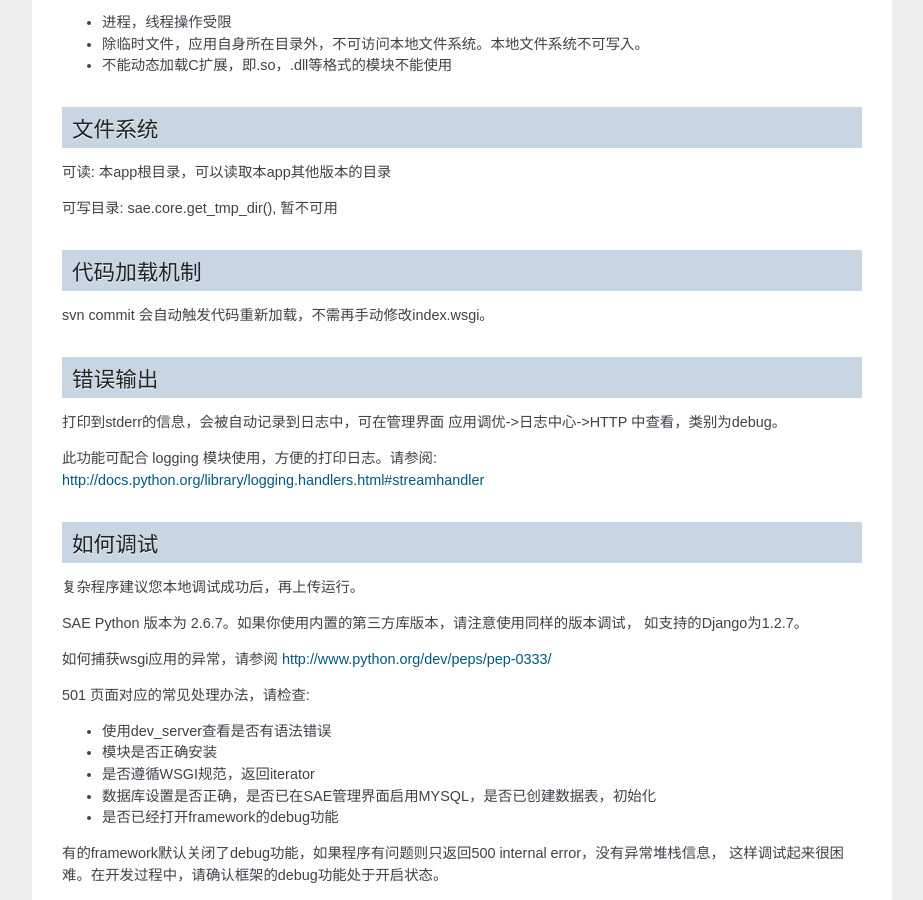
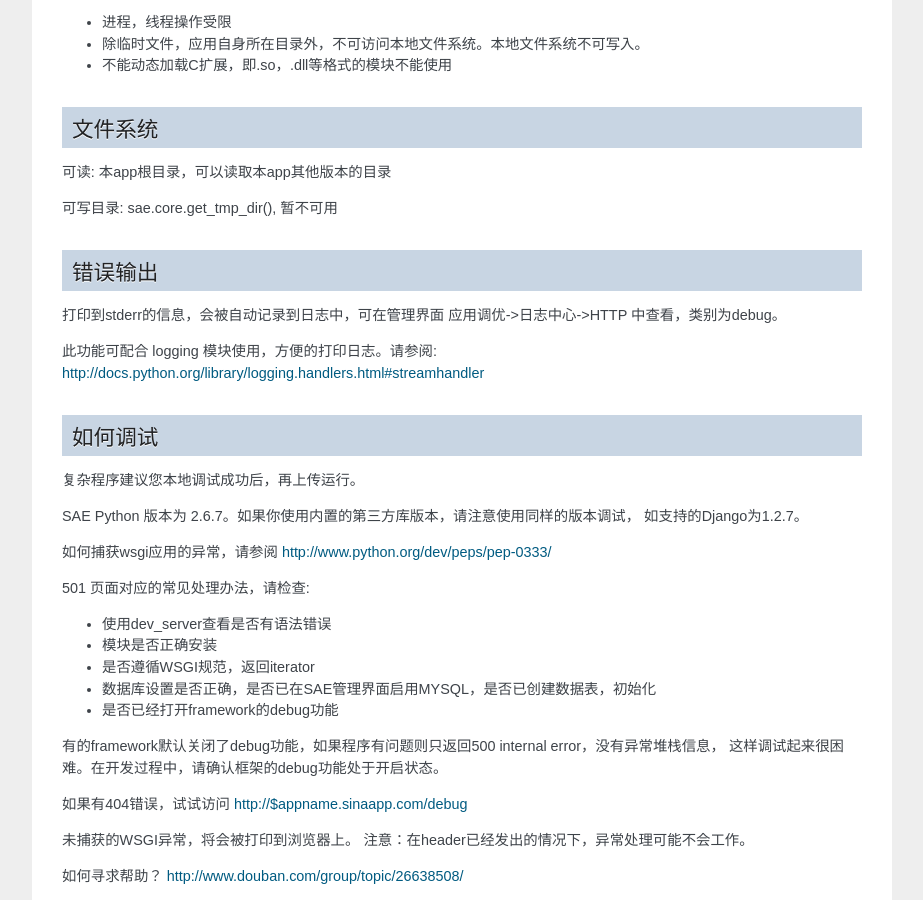
Before and after one commit to sinacloud/sae-python-dev-guide, a Sphinx documentation site: the page built from docs/runtime.rst, in a window 1280 px wide and 900 px high, scrolled down 1515 px. Shown: the whole window, without its empty margins (198-1121 px from the left). Built offline with Sphinx 7.4.7, drawn with Linux system fonts in a browser that asks for light colours.

Commit message:
Remove code reloading mechanism section

```diff
--- a/docs/runtime.rst
+++ b/docs/runtime.rst
@@ -87,11 +87,6 @@ Python限制
 可读: 本app根目录，可以读取本app其他版本的目录
 
 可写目录: sae.core.get_tmp_dir(), 暂不可用
-
-
-代码加载机制
---------------
-svn commit 会自动触发代码重新加载，不需再手动修改index.wsgi。
 
 
 错误输出
```
